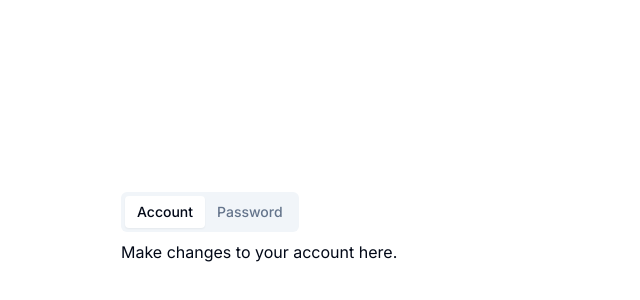
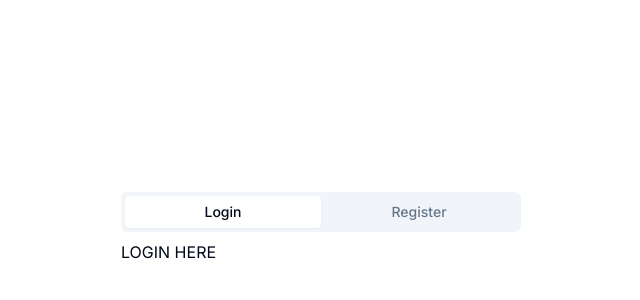
Before and after one commit to Albatraoz12/analyticspress-ui, a Next.js app: page /auth in a window 1280 px wide. Shown: the part 172-472 px from the top of the page, without its empty margins (319-959 px from the left). Built offline with nearby package versions, Linux system fonts and the light colour scheme.

Commit message:
add headers to authtabs

```diff
--- a/components/auth/AuthTabs.tsx
+++ b/components/auth/AuthTabs.tsx
@@ -2,15 +2,13 @@ import { Tabs, TabsContent, TabsList, TabsTrigger } from '@/components/ui/tabs';
 
 const AuthTabs = () => {
   return (
-    <Tabs defaultValue='account' className='w-[400px]'>
-      <TabsList>
-        <TabsTrigger value='account'>Account</TabsTrigger>
-        <TabsTrigger value='password'>Password</TabsTrigger>
+    <Tabs defaultValue='login' className='w-[400px]'>
+      <TabsList className='grid w-full grid-cols-2'>
+        <TabsTrigger value='login'>Login</TabsTrigger>
+        <TabsTrigger value='register'>Register</TabsTrigger>
       </TabsList>
-      <TabsContent value='account'>
-        Make changes to your account here.
-      </TabsContent>
-      <TabsContent value='password'>Change your password here.</TabsContent>
+      <TabsContent value='login'>LOGIN HERE</TabsContent>
+      <TabsContent value='register'>REGISTER HERE</TabsContent>
     </Tabs>
   );
 };
```
